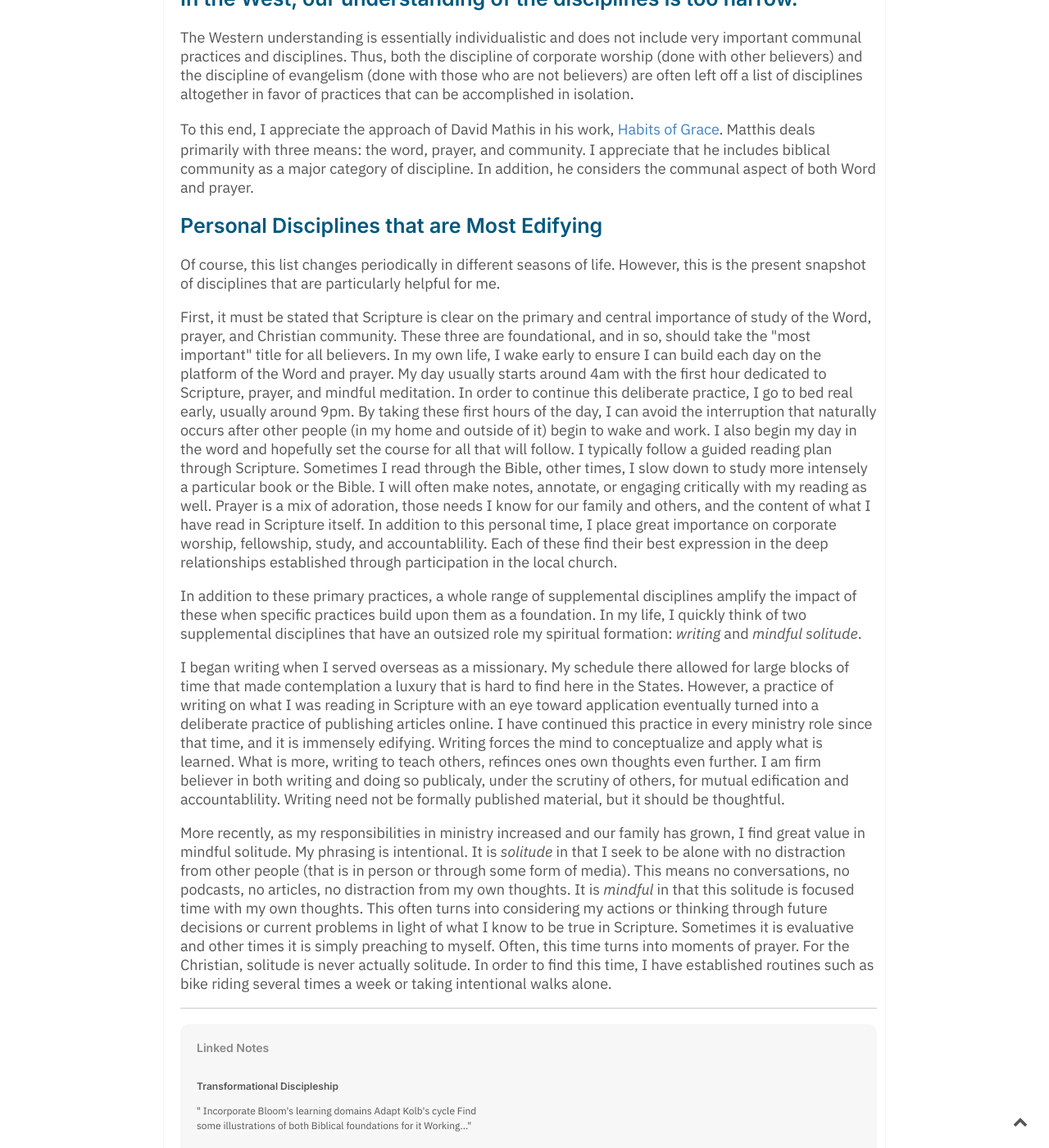
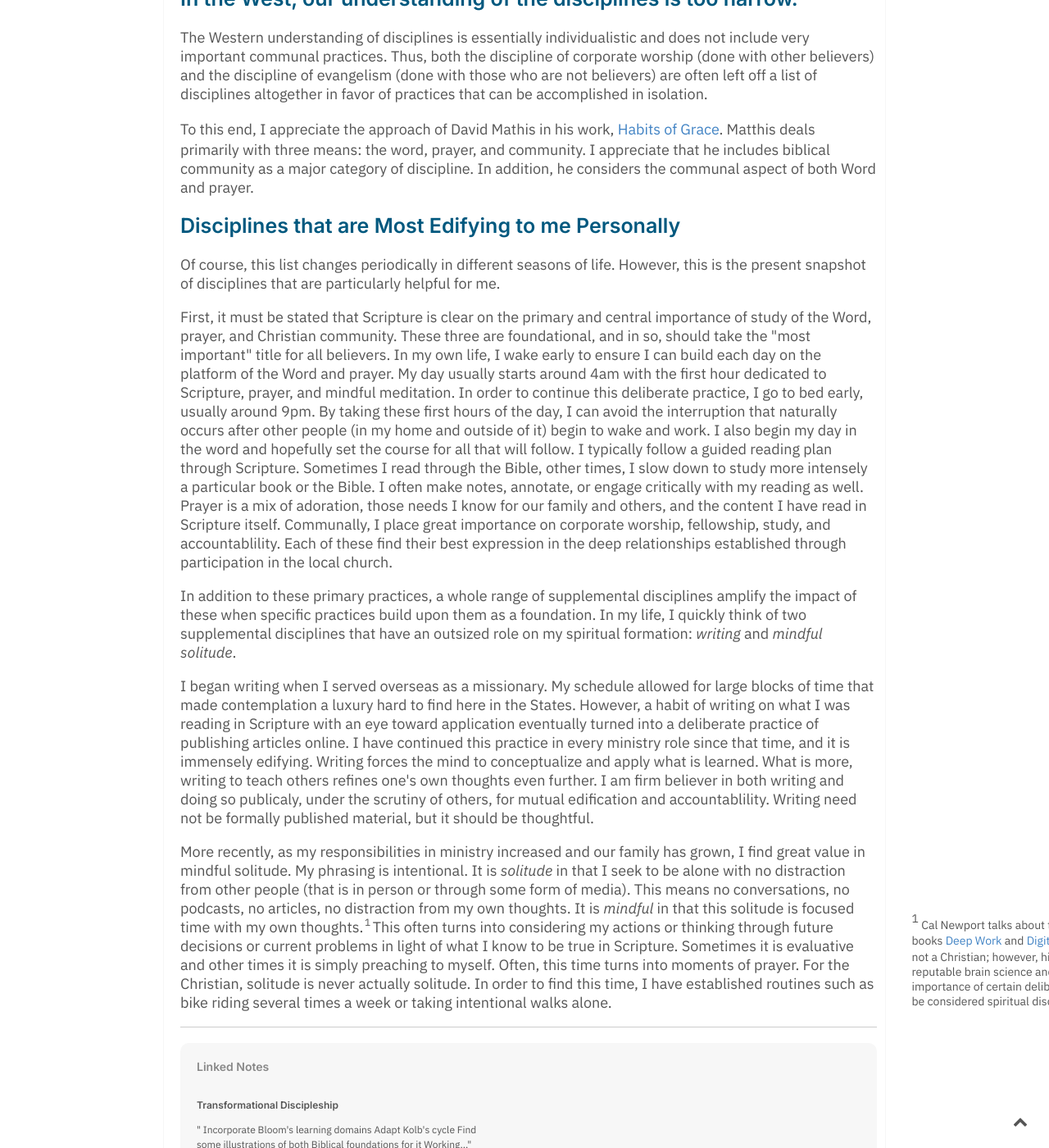
Before and after one commit to keelancook/notebook, a Jekyll site: the page built from _notes/Spiritual Disciplines.md, in a window 1280 px wide and 1400 px high, scrolled down 729 px. Shown: the whole window at 82% size. Built offline with Jekyll 4.4.1, drawn with Linux system fonts in a browser that asks for light colours; some of the changed text lies outside the part shown.

Commit message:
gardening

```diff
--- a/_notes/Spiritual Disciplines.md
+++ b/_notes/Spiritual Disciplines.md
@@ -8,20 +8,20 @@ created: 2021-03-11
 
 Spiritual disciplines are a type of [[Deliberate Practice]] which serve as the primary means of grace through which the Spirit sancitifies the believer. A number of these practices can be found throughout Scripture and include things such as: the regular study and memorization of the Scriptures, prayer, fasting, evangelism, corporate worship and fellowship, confession, and accountability.
 
-Scripture does not provide an exhaustive or systematic list of these disciplines, so it is best to think of them as a unbounded set which includes any healthy deliberate practice that effectively forms the believer spiritually. For some, this may inlude a practice like journalling; wheras, for others, it may be walks of solitude. However, not all disciplines are given the same weight within Scripture, which clearly places priority on the Word as God's revelation to man, as well as prayer, fasting, and corporate worship and fellowship with a local body of Christ.
+Scripture does not provide an exhaustive or systematic list of these disciplines, so it is best to think of them as a unbounded set which includes any healthy deliberate practice that effectively forms the believer spiritually. For some, this may inlude a practice like journalling; whereas, for others, it may be walks of solitude. However, not all disciplines are given the same weight within Scripture, which clearly places priority on the Word as God's revelation to man, as well as prayer, fasting, and corporate worship and fellowship with a local body of Christ.
 
 ## In the West, our understanding of the disciplines is too narrow.
-The Western understanding is essentially individualistic and does not include very important communal practices and disciplines. Thus, both the discipline of corporate worship (done with other believers) and the discipline of evangelism (done with those who are not believers) are often left off a list of disciplines altogether in favor of practices that can be accomplished in isolation.
+The Western understanding of disciplines is essentially individualistic and does not include very important communal practices. Thus, both the discipline of corporate worship (done with other believers) and the discipline of evangelism (done with those who are not believers) are often left off a list of disciplines altogether in favor of practices that can be accomplished in isolation.
 
 To this end, I appreciate the approach of David Mathis in his work, [Habits of Grace](https://amzn.to/3qEXhw6). Matthis deals primarily with three means: the word, prayer, and community. I appreciate that he includes biblical community as a major category of discipline. In addition, he considers the communal aspect of both Word and prayer.
 
-## Personal Disciplines that are Most Edifying
+## Disciplines that are Most Edifying to me Personally
 Of course, this list changes periodically in different seasons of life. However, this is the present snapshot of disciplines that are particularly helpful for me.
 
-First, it must be stated that Scripture is clear on the primary and central importance of study of the Word, prayer, and Christian community. These three are foundational, and in so, should take the "most important" title for all believers. In my own life, I wake early to ensure I can build each day on the platform of the Word and prayer. My day usually starts around 4am with the first hour dedicated to Scripture, prayer, and mindful meditation. In order to continue this deliberate practice, I go to bed real early, usually around 9pm. By taking these first hours of the day, I can avoid the interruption that naturally occurs after other people (in my home and outside of it) begin to wake and work. I also begin my day in the word and hopefully set the course for all that will follow. I typically follow a guided reading plan through Scripture. Sometimes I read through the Bible, other times, I slow down to study more intensely a particular book or the Bible. I will often make notes, annotate, or engaging critically with my reading as well. Prayer is a mix of adoration, those needs I know for our family and others, and the content of what I have read in Scripture itself. In addition to this personal time, I place great importance on corporate worship, fellowship, study, and accountablility. Each of these find their best expression in the deep relationships established through participation in the local church.
+First, it must be stated that Scripture is clear on the primary and central importance of study of the Word, prayer, and Christian community. These three are foundational, and in so, should take the "most important" title for all believers. In my own life, I wake early to ensure I can build each day on the platform of the Word and prayer. My day usually starts around 4am with the first hour dedicated to Scripture, prayer, and mindful meditation. In order to continue this deliberate practice, I go to bed early, usually around 9pm. By taking these first hours of the day, I can avoid the interruption that naturally occurs after other people (in my home and outside of it) begin to wake and work. I also begin my day in the word and hopefully set the course for all that will follow. I typically follow a guided reading plan through Scripture. Sometimes I read through the Bible, other times, I slow down to study more intensely a particular book or the Bible. I often make notes, annotate, or engage critically with my reading as well. Prayer is a mix of adoration, those needs I know for our family and others, and the content I have read in Scripture itself. Communally, I place great importance on corporate worship, fellowship, study, and accountablility. Each of these find their best expression in the deep relationships established through participation in the local church.
 
-In addition to these primary practices, a whole range of supplemental disciplines amplify the impact of these when specific practices build upon them as a foundation. In my life, I quickly think of two supplemental disciplines that have an outsized role my spiritual formation: *writing* and *mindful solitude*.
+In addition to these primary practices, a whole range of supplemental disciplines amplify the impact of these when specific practices build upon them as a foundation. In my life, I quickly think of two supplemental disciplines that have an outsized role on my spiritual formation: *writing* and *mindful solitude*.
 
-I began writing when I served overseas as a missionary. My schedule there allowed for large blocks of time that made contemplation a luxury that is hard to find here in the States. However, a practice of writing on what I was reading in Scripture with an eye toward application eventually turned into a deliberate practice of publishing articles online. I have continued this practice in every ministry role since that time, and it is immensely edifying. Writing forces the mind to conceptualize and apply what is learned. What is more, writing to teach others, refinces ones own thoughts even further. I am firm believer in both writing and doing so publicaly, under the scrutiny of others, for mutual edification and accountablility. Writing need not be formally published material, but it should be thoughtful.
+I began writing when I served overseas as a missionary. My schedule allowed for large blocks of time that made contemplation a luxury hard to find here in the States. However, a habit of writing on what I was reading in Scripture with an eye toward application eventually turned into a deliberate practice of publishing articles online. I have continued this practice in every ministry role since that time, and it is immensely edifying. Writing forces the mind to conceptualize and apply what is learned. What is more, writing to teach others refines one's own thoughts even further. I am firm believer in both writing and doing so publicaly, under the scrutiny of others, for mutual edification and accountablility. Writing need not be formally published material, but it should be thoughtful.
 
-More recently, as my responsibilities in ministry increased and our family has grown, I find great value in mindful solitude. My phrasing is intentional. It is *solitude* in that I seek to be alone with no distraction from other people (that is in person or through some form of media). This means no conversations, no podcasts, no articles, no distraction from my own thoughts. It is *mindful* in that this solitude is focused time with my own thoughts. This often turns into considering my actions or thinking through future decisions or current problems in light of what I know to be true in Scripture. Sometimes it is evaluative and other times it is simply preaching to myself. Often, this time turns into moments of prayer. For the Christian, solitude is never actually solitude. In order to find this time, I have established routines such as bike riding several times a week or taking intentional walks alone.
+More recently, as my responsibilities in ministry increased and our family has grown, I find great value in mindful solitude. My phrasing is intentional. It is *solitude* in that I seek to be alone with no distraction from other people (that is in person or through some form of media). This means no conversations, no podcasts, no articles, no distraction from my own thoughts. It is *mindful* in that this solitude is focused time with my own thoughts.[[Cal Newport talks about this practice in both of his books [Deep Work](https://amzn.to/3vf71AJ) and [Digital Minimalism](https://amzn.to/3eyw6AO). Newport is not a Christian; however, his work is based in reputable brain science and demonstrates the importance of certain deliberate practices that could be considered spiritual disciplines.::rsn]] This often turns into considering my actions or thinking through future decisions or current problems in light of what I know to be true in Scripture. Sometimes it is evaluative and other times it is simply preaching to myself. Often, this time turns into moments of prayer. For the Christian, solitude is never actually solitude. In order to find this time, I have established routines such as bike riding several times a week or taking intentional walks alone.
```
